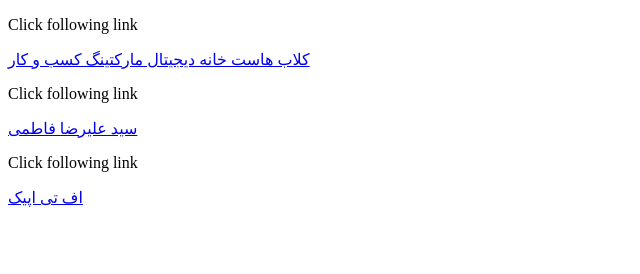
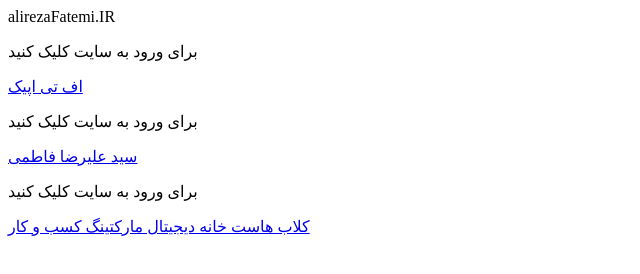
Before and after one commit to Ftepic/alirezafatemi, a plain HTML site: page index.html in a window 1280 px wide. Shown: the whole page, without its empty margins (0-640 px from the left). Drawn offline with Linux system fonts and the light colour scheme.

Commit message:
index.html

```diff
--- a/index.html
+++ b/index.html
@@ -1,19 +1,24 @@
 <!DOCTYPE html>
 <html>
 
-   <head>
-      <title>Hyperlink Example</title>
-   </head>
+<head>
+</h1>alirezaFatemi.IR</h1>
+</head>
+
+
+
+      <title>سید علیرضا فاطمی</title>
+
 
    <body>
-      <p>Click following link</p>
-      <a href = "https://clubhost.ir" target = "_self">کلاب هاست خانه دیجیتال مارکتینگ کسب و کار</a>
+      <p>برای ورود به سایت کلیک کنید</p>
+      <a href = "https://ftepic.com" target = "_self">اف تی اپیک</a>
 
-     <p>Click following link</p>
+     <p>برای ورود به سایت کلیک کنید</p>
       <a href = "https://alirezafatemi.ir" target = "_self">سید علیرضا فاطمی</a>
 
-     <p>Click following link</p>
-      <a href = "https://ftepic.com" target = "_self">اف تی اپیک</a>
+      <p>برای ورود به سایت کلیک کنید</p>
+      <a href = "https://clubhost.ir" target = "_self">کلاب هاست خانه دیجیتال مارکتینگ کسب و کار</a>
    </body>
 
 </html>
```
